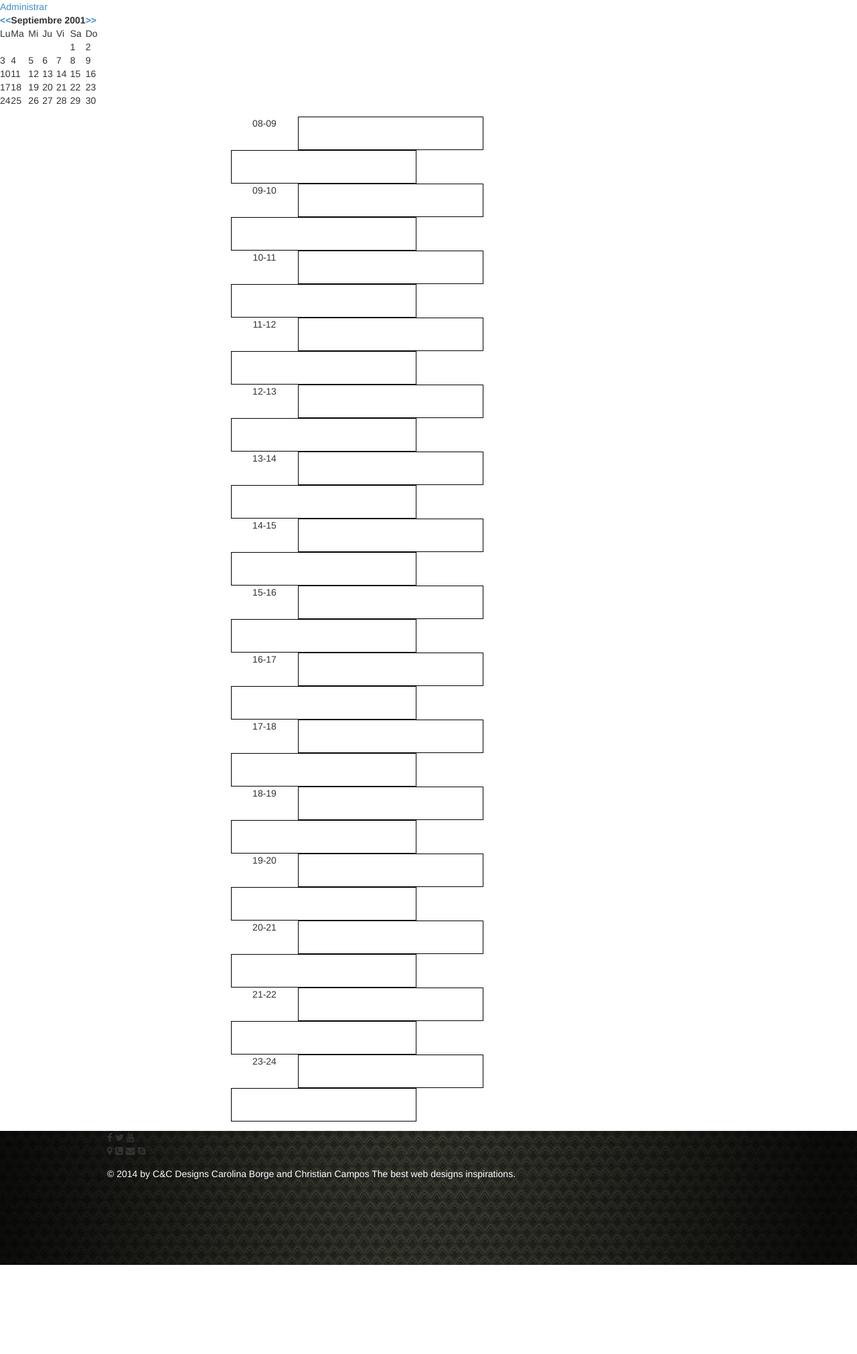
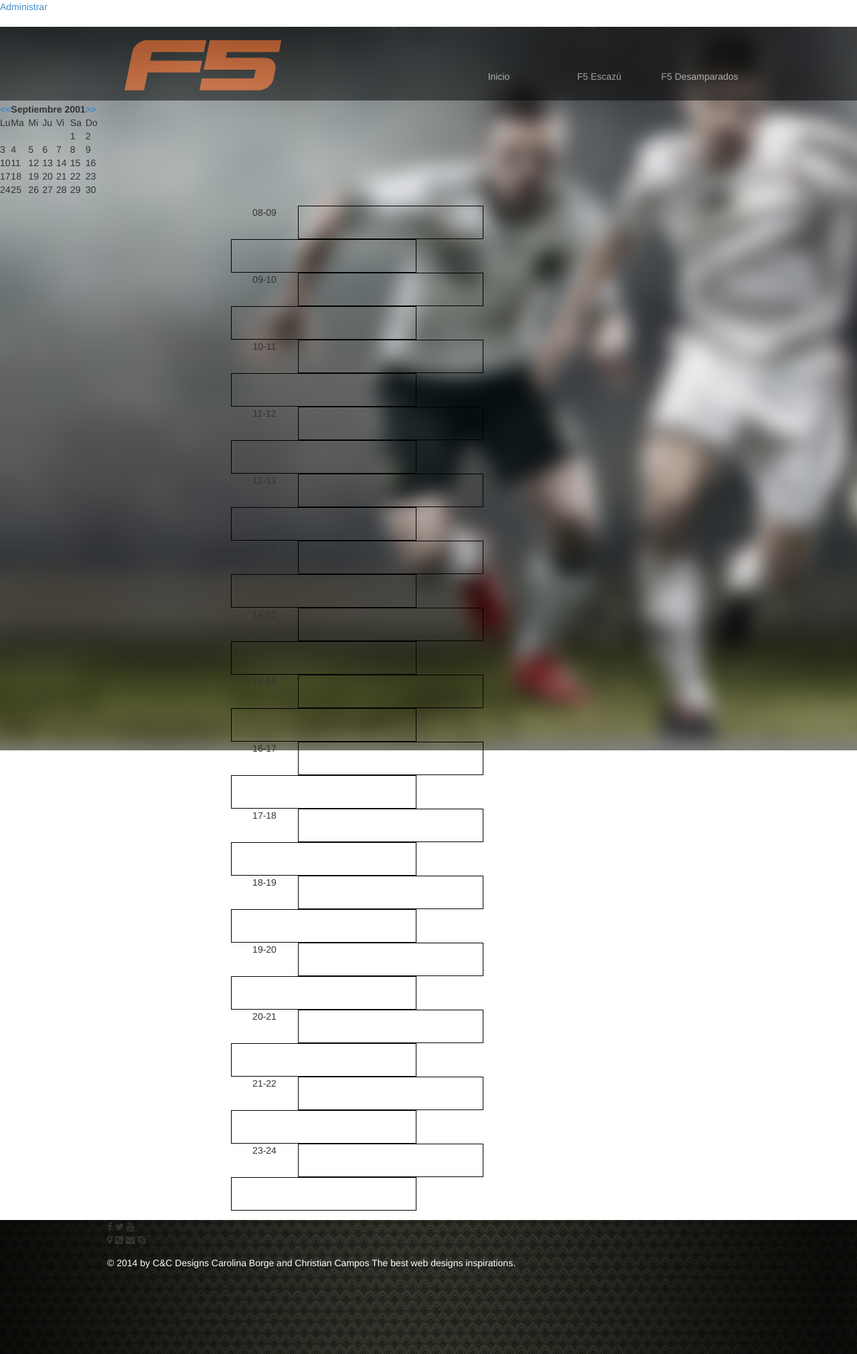
Before and after one commit to ccamposcr/F5, a CodeIgniter app: page /reservaciones/2001/09 in a window 1280 px wide. Shown: the whole page at 67% size. Before the commit the page ends 1888 px from the top, so only its background shows below. Run offline with CodeIgniter, Linux system fonts and the light colour scheme; data comes from the database, SQL or seed files in the repository; data that the repository does not hold is empty.

Commit message:
last changes to Header

```diff
--- a/application/views/includes/footer.php
+++ b/application/views/includes/footer.php
@@ -14,12 +14,11 @@
 		        </div>
 		        <p id="copy">© 2014 by C&C Designs   Carolina Borge and Christian Campos The best web designs inspirations.</p>
 		    </div>
-
 		</div>
-
-        <script src="<?php echo base_url(); ?>js/vendor/jquery-1.10.2.min.js"></script>
-        <script src="<?php echo base_url(); ?>js/vendor/angular.min.js"></script>
-        <script src="<?php echo base_url(); ?>js/plugins.js"></script>
-        <script src="<?php echo base_url(); ?>js/main.js"></script>
+	</div>
+    <script src="<?php echo base_url(); ?>js/vendor/jquery-1.10.2.min.js"></script>
+    <script src="<?php echo base_url(); ?>js/vendor/angular.min.js"></script>
+    <script src="<?php echo base_url(); ?>js/plugins.js"></script>
+    <script src="<?php echo base_url(); ?>js/main.js"></script>
     </body>
 </html>
--- a/application/views/includes/header.php
+++ b/application/views/includes/header.php
@@ -33,3 +33,16 @@
             }
             ?>
         </div>
+
+        <div id="divGeneralContent">
+
+            <div id="divWrapperHeader" class="clearfix">
+                <div id="divContentHeader" class="clearfix">
+                    <img id="imgLogoPrincipal" src="<?php echo base_url(); ?>img/Logo-home.png" alt="F5" height="93" width="242">
+                    <ul id="navPrincipal" class="clearfix">
+                        <li><a href="">Inicio</a></li>
+                        <li><a href="">F5 Escazú</a></li>
+                        <li><a href="">F5 Desamparados</a></li>
+                    </ul>
+                </div>
+            </div>
--- a/css/style.css
+++ b/css/style.css
@@ -166,7 +166,8 @@ textarea {
 }
 #navPrincipal
 {
-    display: inline;
+    display: block;
+    float: right;
 }
 #navPrincipal li
 {
```
Also changed, not shown: application/views/admin_view.php (+4 -7 lines), application/views/home_view.php (+0 -15 lines).
